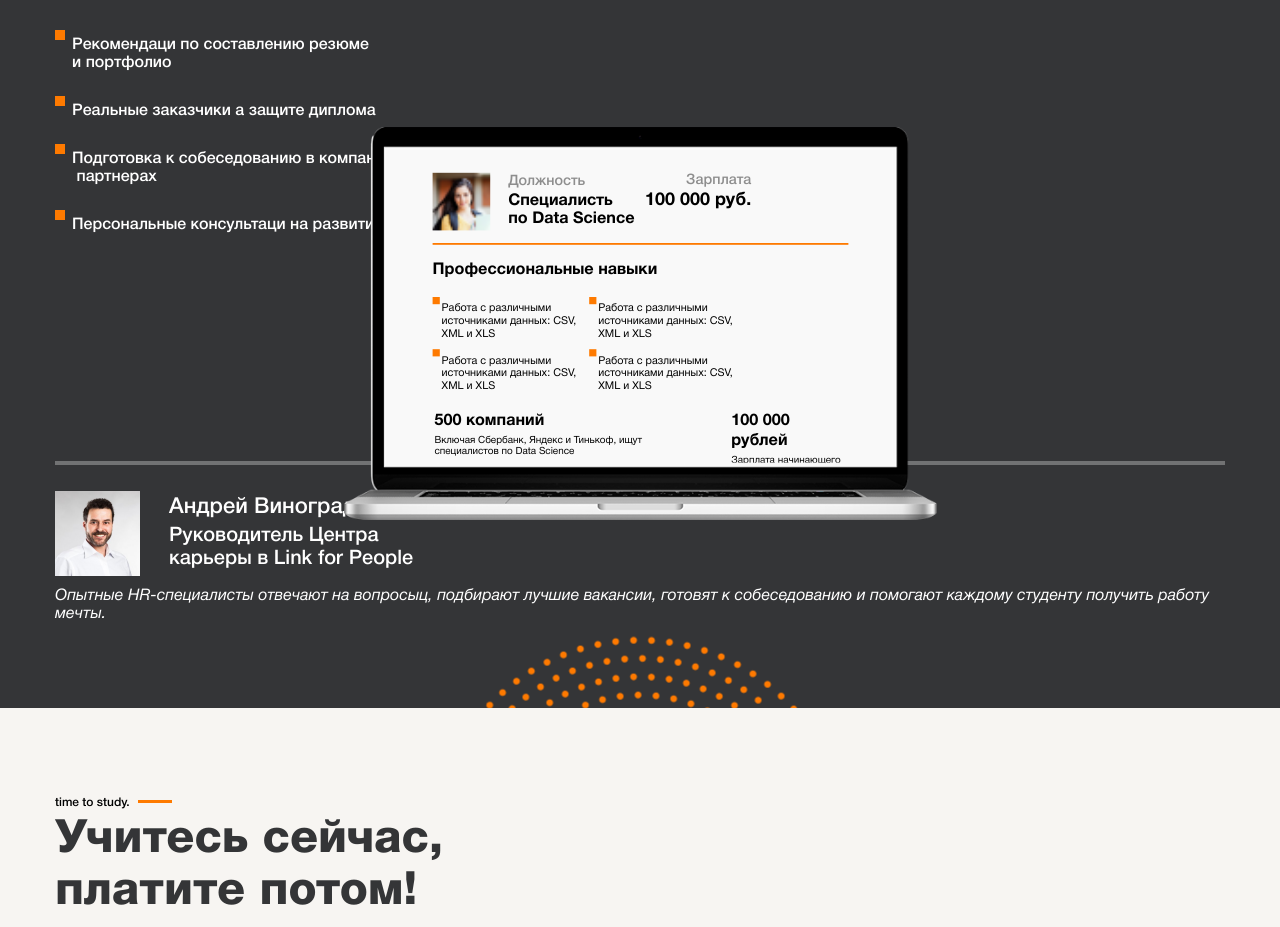
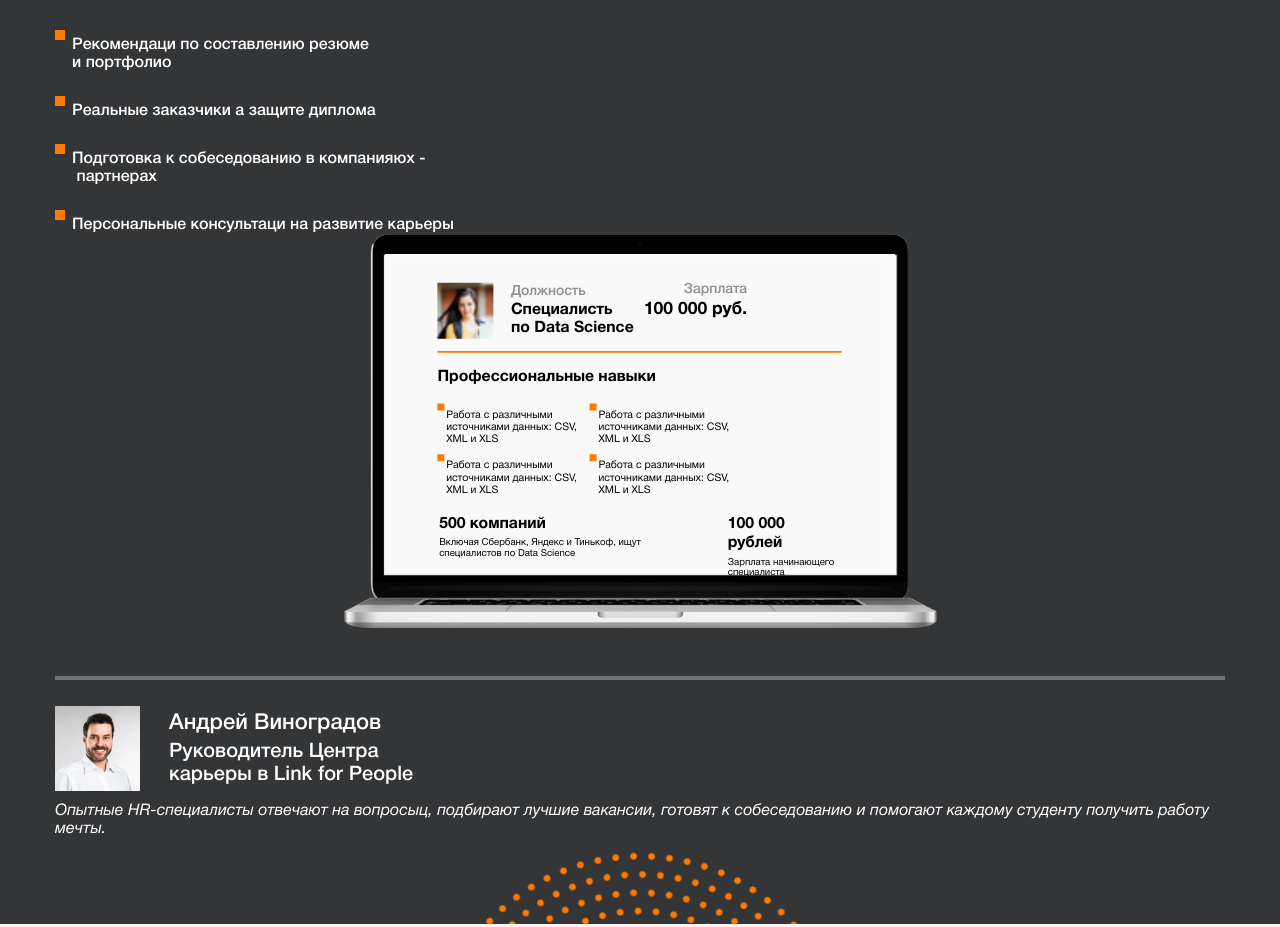
Before and after one commit to Mrrockmanish/link-landing, a website: page src/index.html in a window 1280 px wide. Shown: the part 2447-3374 px from the top of the page. Drawn offline with nearby package versions, Linux system fonts and the light colour scheme; files that its build step writes are made by us from their sources.

Commit message:
обновил изображение ноутбука

```diff
--- a/src/css/styles.scss
+++ b/src/css/styles.scss
@@ -527,6 +527,14 @@ h2  {
         }
     }
 
+    &__notebook-inner {
+        width: 86%;
+        height: 81%;
+        background: #fafafa;
+        top: 5%;
+        left: 7%;
+    }
+
     &__bottom {
         border-top: s(2) solid rgba(255, 255, 255, 0.3);
         padding-top: s(18);
@@ -612,18 +620,31 @@ h2  {
     height: s(178);
     padding: s(8) s(15) s(4) s(15);
     background: #F9F9F9;
-    transform: scale(.9) translateY(-8px) translateX(-1px);
+    left: 0;
+    top: 0;
+    right: 0;
+    bottom: 0;
+    margin: auto;
+    transform: scale(.85) translateX(- s(20));
 
     @media (min-width: 375px) {
-        transform: scale(1.06) translateY(-9px) translateX(-1px);
+        transform: scale(1.06) translateX(0);
     }
 
     @media (min-width: 576px) {
-        transform: scale(1.3) translateY(-9px) translateX(0);
+        transform: scale(1.3);
     }
 
     @media (min-width: 768px) {
-        transform: scale(1.8) translateY(-9px) translateX(0);
+        transform: scale(1.8);
+    }
+
+    @media (min-width: 992px) {
+        transform: scale(1.67);
+    }
+
+    @media (min-width: 1200px) {
+        transform: scale(1.75);
     }
 
     &__job {
--- a/src/index.html
+++ b/src/index.html
@@ -271,8 +271,11 @@
             </div>
             <div class="w-full lg:w-7/12">
                 <div class="job__notebook flex justify-center items-center relative w-full">
-                   <img src="img/elements/laptop-complete.png" class="absolute job__notebook-wrap z-20">
-                    <div class="micro relative z-30">
+                    <div class="absolute job__notebook-wrap relative z-20">
+                        <img src="img/elements/laptop-complete.png">
+                        <div class="job__notebook-inner absolute overflow-hidden">
+                            <div class="relative w-full h-full">
+                                <div class="micro absolute z-30">
                                     <div class="micro__top bg-white flex flex-grow flex-col">
                                         <div class="flex justify-between">
                                             <div class="flex items-center">
@@ -343,6 +346,9 @@
                                                 </div>
                                                 <div class="micro__companies-desc">
                                                     Зарплата начинающего специалиста
+                                                </div>
+                                            </div>
+                                        </div>
                                     </div>
                                 </div>
                             </div>
```
Lines whose indentation alone changed are shown as unchanged.
